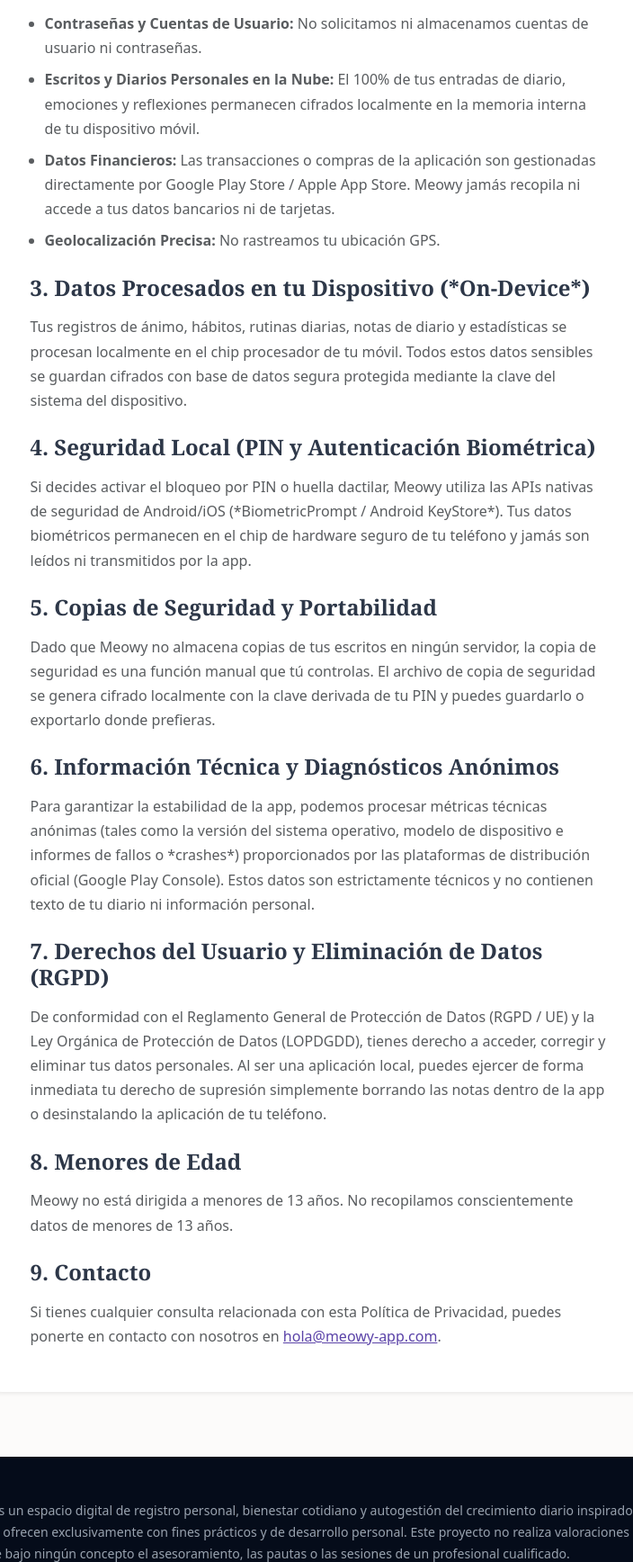
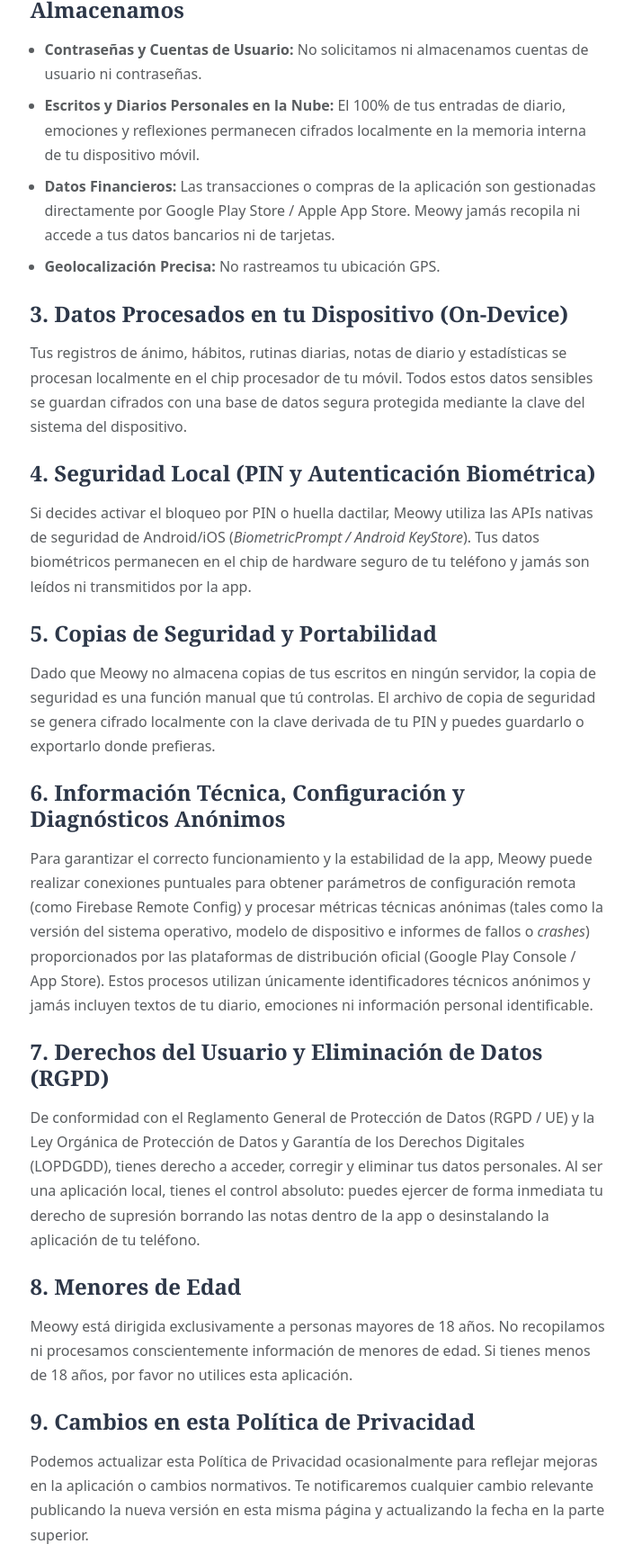
Before and after one commit to Beni84/Meowy, a plain HTML site: page privacidad.html in a window 1280 px wide. Shown: the part 701-2437 px from the top of the page at 90% size, without its empty margins (279-983 px from the left). Drawn offline with nearby package versions, Linux system fonts and the light colour scheme.

Commit message:
Update privacidad.html

```diff
--- a/privacidad.html
+++ b/privacidad.html
@@ -76,7 +76,8 @@
 
                 <div class="text-center mb-5">
                     <span class="section-kicker d-block mb-2">Transparencia y Protección</span>
-                    <h1 class="main-page-title mb-3">Política de Privacidad</h1>
+                    <h1 class="main-page-title mb-2">Política de Privacidad</h1>
+                    <p class="text-muted small mb-3">Última actualización: noviembre de 2026</p>
                     <p class="main-page-text mx-auto">
                         En Meowy la privacidad y la intimidad no son una opción, son la base sobre la que está construida la aplicación.
                     </p>
@@ -86,7 +87,7 @@
 
                     <h2 class="h4 fw-bold mb-3" style="font-family: 'Playfair Display', Georgia, serif;">1. Responsable del Tratamiento y Principios de Privacidad</h2>
                     <p class="text-muted mb-4">
-                        El proyecto Meowy (con correo de contacto <a href="mailto:hola@meowy-app.com" class="text-decoration-underline text-primary-custom fw-medium">hola@meowy-app.com</a>) opera bajo el principio fundamental de <strong>Privacidad por Diseño</strong>. A diferencia de otros servicios de diario en la nube que almacenan tus notas en servidores remotos, Meowy es una aplicación <strong>Local-First</strong>. Ningún miembro del equipo de Meowy ni terceros tienen acceso al contenido de tus escritos ni a tus registros de humor.
+                        El equipo desarrollador de Meowy (con correo de contacto <a href="mailto:hola@meowy-app.com" class="text-decoration-underline text-primary-custom fw-medium">hola@meowy-app.com</a>) opera bajo el principio fundamental de <strong>Privacidad por Diseño</strong>. A diferencia de otros servicios de diario en la nube que almacenan tus notas en servidores remotos, Meowy es una aplicación <strong>Local-First</strong>. Ningún miembro de Meowy ni terceros tienen acceso al contenido de tus escritos ni a tus registros de ánimo.
                     </p>
 
                     <h2 class="h4 fw-bold mb-3" style="font-family: 'Playfair Display', Georgia, serif;">2. Información que NO Recopilamos ni Almacenamos</h2>
@@ -97,14 +98,14 @@
                         <li class="mb-2"><strong>Geolocalización Precisa:</strong> No rastreamos tu ubicación GPS.</li>
                     </ul>
 
-                    <h2 class="h4 fw-bold mb-3" style="font-family: 'Playfair Display', Georgia, serif;">3. Datos Procesados en tu Dispositivo (*On-Device*)</h2>
+                    <h2 class="h4 fw-bold mb-3" style="font-family: 'Playfair Display', Georgia, serif;">3. Datos Procesados en tu Dispositivo (On-Device)</h2>
                     <p class="text-muted mb-4">
-                        Tus registros de ánimo, hábitos, rutinas diarias, notas de diario y estadísticas se procesan localmente en el chip procesador de tu móvil. Todos estos datos sensibles se guardan cifrados con base de datos segura protegida mediante la clave del sistema del dispositivo.
+                        Tus registros de ánimo, hábitos, rutinas diarias, notas de diario y estadísticas se procesan localmente en el chip procesador de tu móvil. Todos estos datos sensibles se guardan cifrados con una base de datos segura protegida mediante la clave del sistema del dispositivo.
                     </p>
 
                     <h2 class="h4 fw-bold mb-3" style="font-family: 'Playfair Display', Georgia, serif;">4. Seguridad Local (PIN y Autenticación Biométrica)</h2>
                     <p class="text-muted mb-4">
-                        Si decides activar el bloqueo por PIN o huella dactilar, Meowy utiliza las APIs nativas de seguridad de Android/iOS (*BiometricPrompt / Android KeyStore*). Tus datos biométricos permanecen en el chip de hardware seguro de tu teléfono y jamás son leídos ni transmitidos por la app.
+                        Si decides activar el bloqueo por PIN o huella dactilar, Meowy utiliza las APIs nativas de seguridad de Android/iOS (<em>BiometricPrompt / Android KeyStore</em>). Tus datos biométricos permanecen en el chip de hardware seguro de tu teléfono y jamás son leídos ni transmitidos por la app.
                     </p>
 
                     <h2 class="h4 fw-bold mb-3" style="font-family: 'Playfair Display', Georgia, serif;">5. Copias de Seguridad y Portabilidad</h2>
@@ -112,22 +113,27 @@
                         Dado que Meowy no almacena copias de tus escritos en ningún servidor, la copia de seguridad es una función manual que tú controlas. El archivo de copia de seguridad se genera cifrado localmente con la clave derivada de tu PIN y puedes guardarlo o exportarlo donde prefieras.
                     </p>
 
-                    <h2 class="h4 fw-bold mb-3" style="font-family: 'Playfair Display', Georgia, serif;">6. Información Técnica y Diagnósticos Anónimos</h2>
+                    <h2 class="h4 fw-bold mb-3" style="font-family: 'Playfair Display', Georgia, serif;">6. Información Técnica, Configuración y Diagnósticos Anónimos</h2>
                     <p class="text-muted mb-4">
-                        Para garantizar la estabilidad de la app, podemos procesar métricas técnicas anónimas (tales como la versión del sistema operativo, modelo de dispositivo e informes de fallos o *crashes*) proporcionados por las plataformas de distribución oficial (Google Play Console). Estos datos son estrictamente técnicos y no contienen texto de tu diario ni información personal.
+                        Para garantizar el correcto funcionamiento y la estabilidad de la app, Meowy puede realizar conexiones puntuales para obtener parámetros de configuración remota (como Firebase Remote Config) y procesar métricas técnicas anónimas (tales como la versión del sistema operativo, modelo de dispositivo e informes de fallos o <em>crashes</em>) proporcionados por las plataformas de distribución oficial (Google Play Console / App Store). Estos procesos utilizan únicamente identificadores técnicos anónimos y jamás incluyen textos de tu diario, emociones ni información personal identificable.
                     </p>
 
                     <h2 class="h4 fw-bold mb-3" style="font-family: 'Playfair Display', Georgia, serif;">7. Derechos del Usuario y Eliminación de Datos (RGPD)</h2>
                     <p class="text-muted mb-4">
-                        De conformidad con el Reglamento General de Protección de Datos (RGPD / UE) y la Ley Orgánica de Protección de Datos (LOPDGDD), tienes derecho a acceder, corregir y eliminar tus datos personales. Al ser una aplicación local, puedes ejercer de forma inmediata tu derecho de supresión simplemente borrando las notas dentro de la app o desinstalando la aplicación de tu teléfono.
+                        De conformidad con el Reglamento General de Protección de Datos (RGPD / UE) y la Ley Orgánica de Protección de Datos y Garantía de los Derechos Digitales (LOPDGDD), tienes derecho a acceder, corregir y eliminar tus datos personales. Al ser una aplicación local, tienes el control absoluto: puedes ejercer de forma inmediata tu derecho de supresión borrando las notas dentro de la app o desinstalando la aplicación de tu teléfono.
                     </p>
 
                     <h2 class="h4 fw-bold mb-3" style="font-family: 'Playfair Display', Georgia, serif;">8. Menores de Edad</h2>
                     <p class="text-muted mb-4">
-                        Meowy no está dirigida a menores de 13 años. No recopilamos conscientemente datos de menores de 13 años.
+                        Meowy está dirigida exclusivamente a personas mayores de 18 años. No recopilamos ni procesamos conscientemente información de menores de edad. Si tienes menos de 18 años, por favor no utilices esta aplicación.
                     </p>
 
-                    <h2 class="h4 fw-bold mb-3" style="font-family: 'Playfair Display', Georgia, serif;">9. Contacto</h2>
+                    <h2 class="h4 fw-bold mb-3" style="font-family: 'Playfair Display', Georgia, serif;">9. Cambios en esta Política de Privacidad</h2>
+                    <p class="text-muted mb-4">
+                        Podemos actualizar esta Política de Privacidad ocasionalmente para reflejar mejoras en la aplicación o cambios normativos. Te notificaremos cualquier cambio relevante publicando la nueva versión en esta misma página y actualizando la fecha en la parte superior.
+                    </p>
+
+                    <h2 class="h4 fw-bold mb-3" style="font-family: 'Playfair Display', Georgia, serif;">10. Contacto</h2>
                     <p class="text-muted mb-0">
                         Si tienes cualquier consulta relacionada con esta Política de Privacidad, puedes ponerte en contacto con nosotros en <a href="mailto:hola@meowy-app.com" class="text-decoration-underline text-primary-custom fw-medium">hola@meowy-app.com</a>.
                     </p>
```
